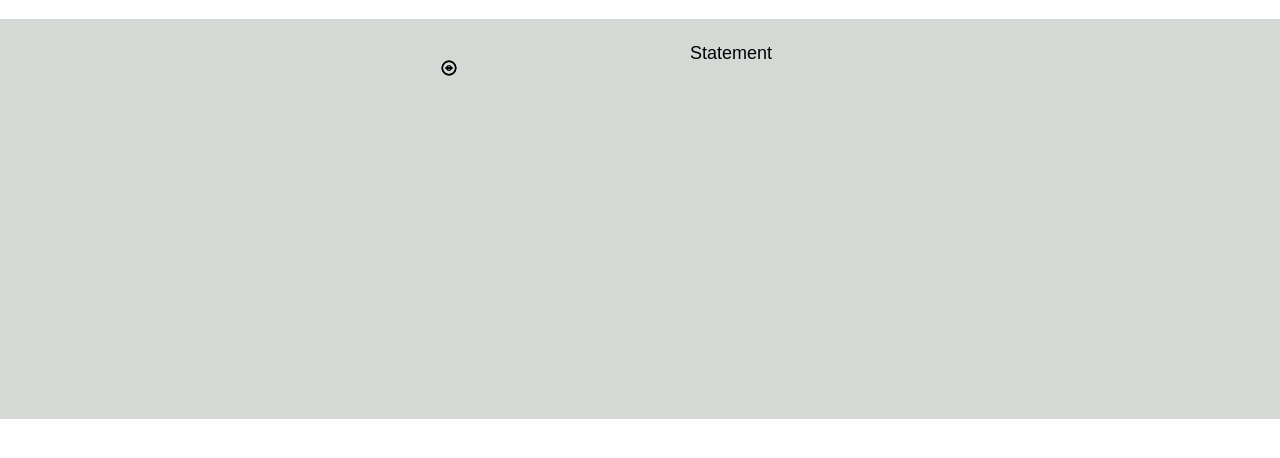
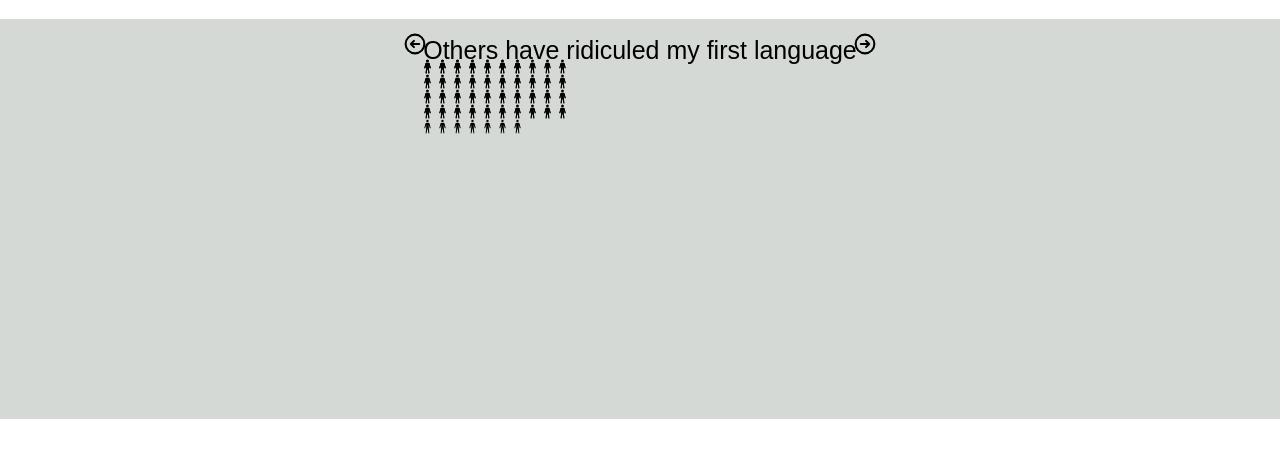
Before and after one commit to jordanlleslie/data-driven-poetry, a plain HTML site: page index.html in a window 1280 px wide. Shown: the part 58-516 px from the top of the page. Drawn offline with nearby package versions, Linux system fonts and the light colour scheme.

Commit message:
progress on numeracy plot

```diff
--- /dev/null
+++ b/assets/data/discrimination_experiences.csv
@@ -0,0 +1,8 @@
+Experiences of discrimination,All,Low prestige,High prestige
+Others have ridiculed my first language,40%,47%,7%
+Others have said contemptuous or hurtful things about my language(s),37%,39%,29%
+"I have been disadvantaged in school, university or job because of my language(s)",25%,28%,14%
+I was told that one can (still) hear my specific societal class/ cultural background,21%,24%,7%
+I was excluded by others because of my language(s),16%,18%,7%
+Inappropriate inferences were made conferencing my outer appearance and my language skills,29%,32%,14%
+I have had negative experiences in school concerning my language(s),34%,33%,3%
--- a/main.js
+++ b/main.js
@@ -1,22 +1,27 @@
 let chart, chartWidth, chartHeight;
+let xScale, yScale;
 
 const svgWidth = 500;
 const svgHeight = 400;
 
-let xScale, yScale;
+let discrimination_experiences;
 
 let svg = d3.select("#svg");
 
 async function loadData() {
-  return;
+  discrimination_experiences = await d3.csv(
+    "/assets/data/discrimination_experiences.csv"
+  );
 }
 
 function initializeSVG() {
-  svg.attr("width", svgWidth);
-  svg.attr("height", svgHeight);
+  svg
+    .attr("width", svgWidth)
+    .attr("height", svgHeight)
+    .attr("overflow", "visible");
   svg.selectAll("*").remove();
 
-  const margin = { top: 40, right: 30, bottom: 50, left: 50 };
+  const margin = { top: 40, right: 30, bottom: 50, left: 30 };
   chartWidth = svgWidth - margin.left - margin.right;
   chartHeight = svgHeight - margin.top - margin.bottom;
 
@@ -45,36 +50,89 @@ function updateTitle(title) {
   }
 }
 
+function singleNumeracyChart(statement) {
+  svg.selectAll(".discrimination-icon").remove();
+  svg.select("#discrimination-statement").text(statement);
+
+  let row = discrimination_experiences.filter(
+    (entry) => entry["Experiences of discrimination"] === statement
+  );
+
+  //  if filter returns no rows, something went wrong
+  if (!row[0]) throw Error("No matching statement...something went wrong");
+  row = row[0];
+
+  console.log(row);
+  for (key of ["All", "Low prestige", "High prestige"]) {
+    value = parseInt(row[key]);
+    // TODO: Adjust position for different categories so we can compare them
+    // TODO: Figure out how to change fill color of SVG
+    for (i = 0; i < value; i++) {
+      chart
+        .append("image")
+        .attr("xlink:href", "/assets/images/Person.svg")
+        .attr("width", "15px")
+        .attr("class", "discrimination-icon")
+        .style("fill", "red")
+        .attr("x", (i % 10) * 15)
+        .attr("y", Math.floor(i / 10) * 15);
+    }
+  }
+}
+
 function makeNumeracyChart() {
   // implement interactive element (statement with forward and backward buttons)
 
-  const fontSize = 18;
+  const fontSize = 25;
+  const padding = fontSize / 2;
 
+  // get discrimination statements from data
+  const statements = discrimination_experiences.map(
+    (entry) => entry["Experiences of discrimination"]
+  );
+  console.log(statements);
+  //   start with first statement
+  let statementIndex = 0;
+
+  // statement
   chart
     .append("text")
     .attr("id", "discrimination-statement")
-    .attr("x", svgWidth / 2)
-    .text("Statement")
+    .attr("x", chartWidth / 2)
+    .text(statements[statementIndex])
+    .attr("text-anchor", "middle")
     .style("font-size", `${fontSize}px`);
 
-  chart
+  singleNumeracyChart(statements[statementIndex]);
+
+  // prev, next buttons
+  svg
     .append("image")
     .attr("xlink:href", "/assets/images/Right.svg")
     .attr("width", fontSize)
-    .attr("id", "next-statement")
+    .attr("id", "next-statement-btn")
+    .attr("x", svgWidth - padding * 3)
+    .attr("y", padding)
     // Click listener
     .on("click", () => {
-      //   NEXT STATEMENT
+      if (statementIndex < statements.length - 1) {
+        statementIndex++;
+        singleNumeracyChart(statements[statementIndex]);
+      }
     });
-
-  chart
+  svg
     .append("image")
     .attr("xlink:href", "/assets/images/Left.svg")
     .attr("width", fontSize)
-    .attr("id", "next-statement")
+    .attr("id", "prev-statement-btn")
+    .attr("x", padding)
+    .attr("y", padding)
     // Click listener
     .on("click", () => {
-      //   NEXT STATEMENT
+      if (statementIndex > 0) {
+        statementIndex--;
+        singleNumeracyChart(statements[statementIndex]);
+      }
     });
 
   // implement chart
--- a/styles.css
+++ b/styles.css
@@ -19,3 +19,11 @@ p {
   justify-content: center;
   align-items: center;
 }
+
+#next-statement-btn,
+#prev-statement-btn {
+  &:hover {
+    opacity: 60%;
+    cursor: pointer;
+  }
+}
```
Also changed, not shown: 2 other files.
